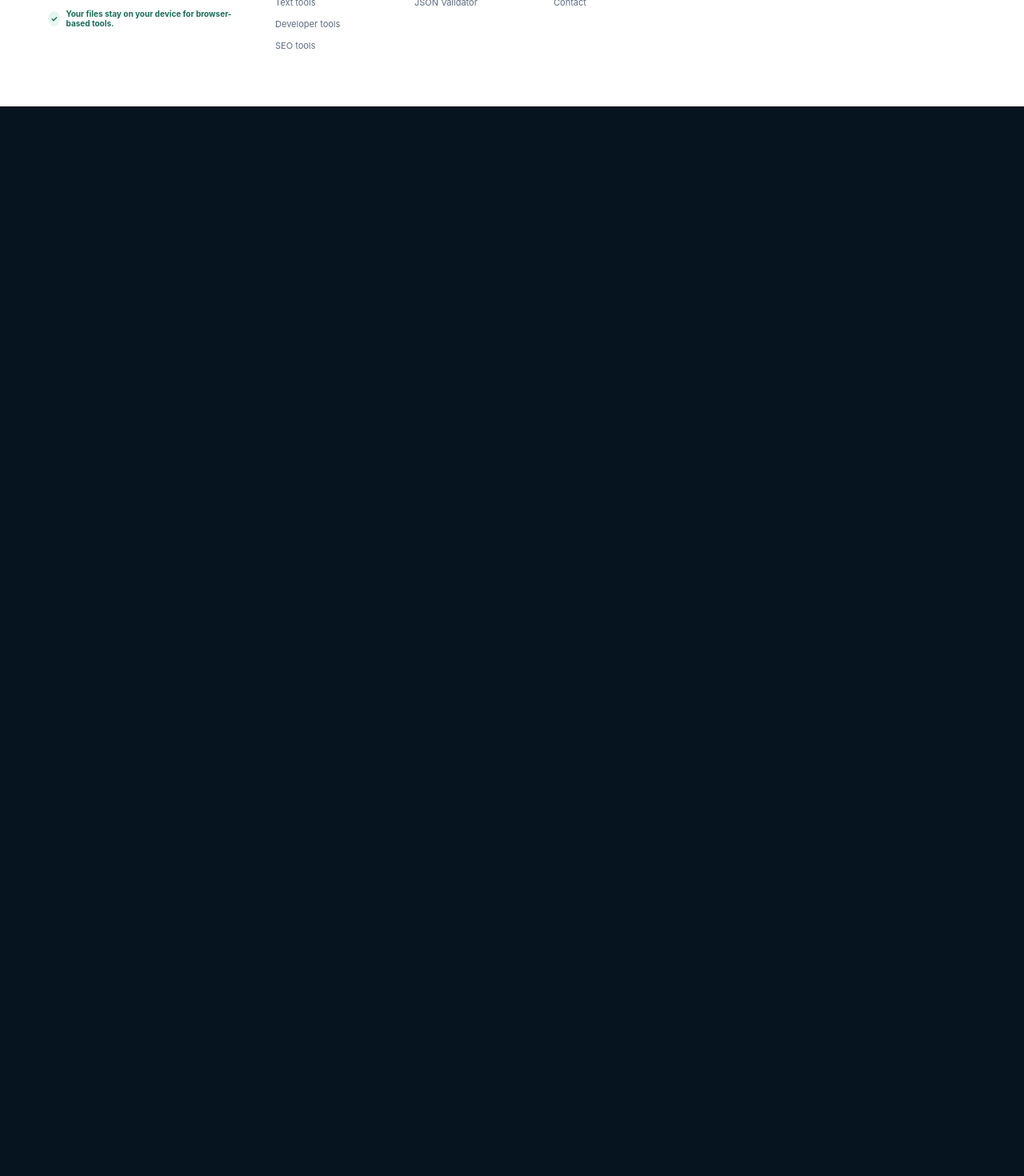
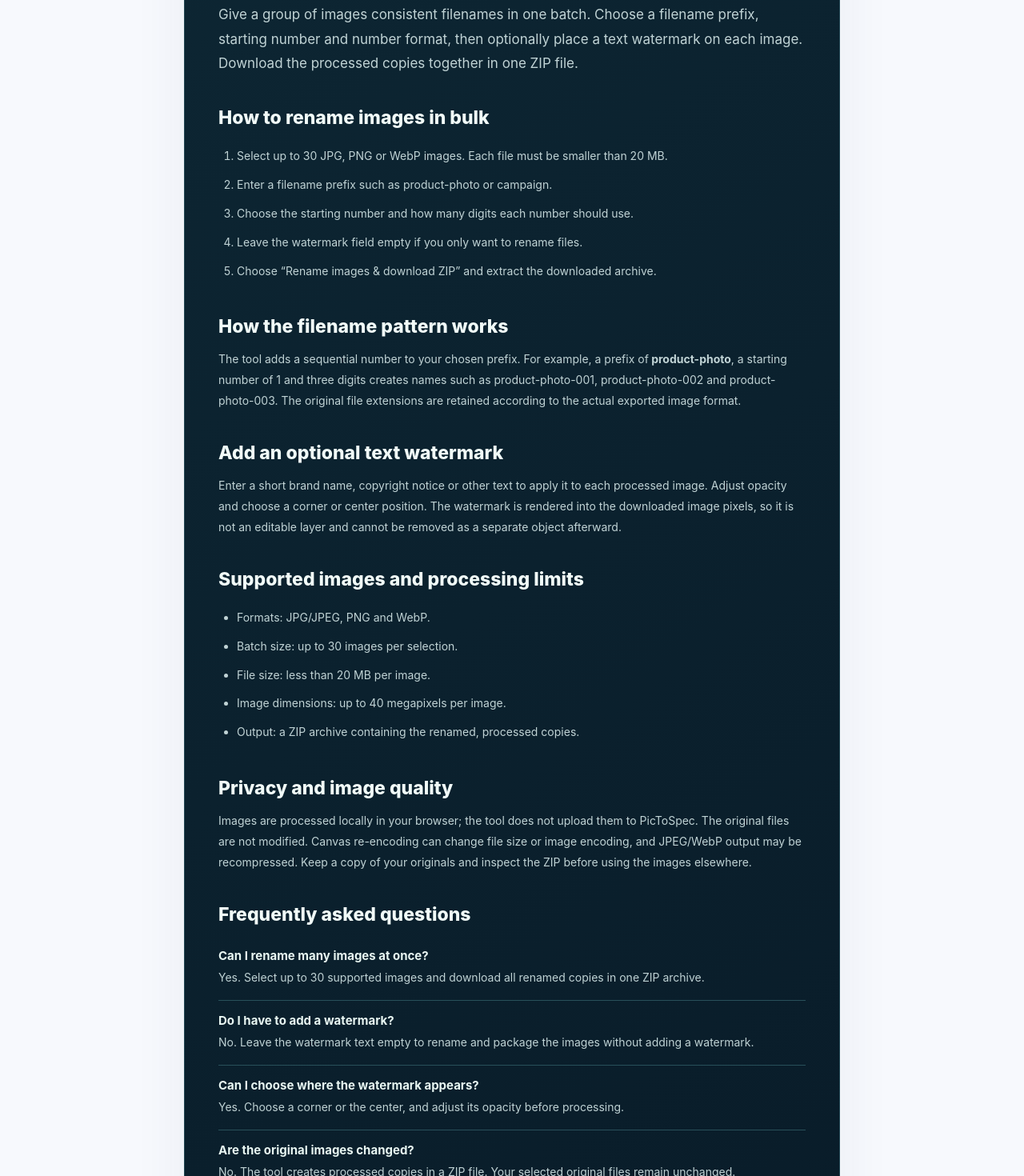
Before and after one commit to ya6331856-cpu/pic-to-spec, a Next.js app: page /bulk-image-renamer-watermark in a window 1280 px wide. Shown: the part 1280-2750 px from the top of the page at 80% size. Before the commit the page ends 1413 px from the top, so only its background shows below. Built offline with nearby package versions, Linux system fonts and the light colour scheme; no server answers.

Commit message:
Improve bulk image renamer and watermark page SEO

```diff
--- a/app/bulk-image-renamer-watermark/page.tsx
+++ b/app/bulk-image-renamer-watermark/page.tsx
@@ -1,4 +1,113 @@
 import type { Metadata } from "next";
 import ImageBatchTools from "@/components/ImageBatchTools";
-export const metadata: Metadata = { title: "Bulk Image Renamer & Watermark Tool — Free Online Tool", description: "Rename up to 30 JPG, PNG and WebP images in your browser. Add optional text watermarks and download a ZIP. No upload required.", alternates: { canonical: "/bulk-image-renamer-watermark" } };
-export default function Page() { return <ImageBatchTools mode="batch" />; }
+import ToolStructuredData from "@/components/ToolStructuredData";
+
+export const metadata: Metadata = {
+  title: "Bulk Image Renamer & Watermark Tool – Rename Images Online",
+  description:
+    "Rename up to 30 JPG, PNG and WebP images at once, add an optional text watermark and download the processed images in a ZIP. Free browser-based tool.",
+  alternates: { canonical: "/bulk-image-renamer-watermark" },
+  openGraph: {
+    title: "Bulk Image Renamer & Watermark Tool | PicToSpec",
+    description:
+      "Batch rename up to 30 images, add optional text watermarks and download a ZIP without uploading your files.",
+    type: "website",
+    url: "https://pictospec.com/bulk-image-renamer-watermark",
+  },
+  twitter: {
+    card: "summary",
+    title: "Bulk Image Renamer & Watermark Tool | PicToSpec",
+    description:
+      "Rename multiple JPG, PNG and WebP images and optionally add a text watermark in your browser.",
+  },
+};
+
+export default function Page() {
+  return (
+    <>
+      <ToolStructuredData
+        path="/bulk-image-renamer-watermark"
+        name="Bulk Image Renamer and Watermark Tool"
+        description="Rename up to 30 JPG, PNG and WebP images in one ZIP archive and optionally add a text watermark to each image locally in the browser."
+        applicationCategory="UtilitiesApplication"
+        features={[
+          "Batch process up to 30 images",
+          "Accept JPG, PNG and WebP files",
+          "Set a filename prefix and starting number",
+          "Choose the number of digits in filenames",
+          "Add optional text watermarks",
+          "Adjust watermark opacity and position",
+          "Download processed images in a ZIP archive",
+          "Process files locally in the browser",
+          "Support images up to 20 MB each",
+        ]}
+      />
+      <ImageBatchTools mode="batch" />
+      <main className="seo-page">
+        <p className="kicker">BULK IMAGE RENAMER & WATERMARK</p>
+        <h2>Rename multiple images and add a text watermark</h2>
+        <p className="lead">
+          Give a group of images consistent filenames in one batch. Choose a filename prefix,
+          starting number and number format, then optionally place a text watermark on each image.
+          Download the processed copies together in one ZIP file.
+        </p>
+        <h2>How to rename images in bulk</h2>
+        <ol>
+          <li>Select up to 30 JPG, PNG or WebP images. Each file must be smaller than 20 MB.</li>
+          <li>Enter a filename prefix such as product-photo or campaign.</li>
+          <li>Choose the starting number and how many digits each number should use.</li>
+          <li>Leave the watermark field empty if you only want to rename files.</li>
+          <li>Choose “Rename images & download ZIP” and extract the downloaded archive.</li>
+        </ol>
+        <h2>How the filename pattern works</h2>
+        <p>
+          The tool adds a sequential number to your chosen prefix. For example, a prefix of
+          <strong> product-photo</strong>, a starting number of 1 and three digits creates names
+          such as product-photo-001, product-photo-002 and product-photo-003. The original file
+          extensions are retained according to the actual exported image format.
+        </p>
+        <h2>Add an optional text watermark</h2>
+        <p>
+          Enter a short brand name, copyright notice or other text to apply it to each processed
+          image. Adjust opacity and choose a corner or center position. The watermark is rendered
+          into the downloaded image pixels, so it is not an editable layer and cannot be removed
+          as a separate object afterward.
+        </p>
+        <h2>Supported images and processing limits</h2>
+        <ul>
+          <li>Formats: JPG/JPEG, PNG and WebP.</li>
+          <li>Batch size: up to 30 images per selection.</li>
+          <li>File size: less than 20 MB per image.</li>
+          <li>Image dimensions: up to 40 megapixels per image.</li>
+          <li>Output: a ZIP archive containing the renamed, processed copies.</li>
+        </ul>
+        <h2>Privacy and image quality</h2>
+        <p>
+          Images are processed locally in your browser; the tool does not upload them to PicToSpec.
+          The original files are not modified. Canvas re-encoding can change file size or image
+          encoding, and JPEG/WebP output may be recompressed. Keep a copy of your originals and
+          inspect the ZIP before using the images elsewhere.
+        </p>
+        <h2>Frequently asked questions</h2>
+        <div className="faq">
+          <h3>Can I rename many images at once?</h3>
+          <p>Yes. Select up to 30 supported images and download all renamed copies in one ZIP archive.</p>
+        </div>
+        <div className="faq">
+          <h3>Do I have to add a watermark?</h3>
+          <p>No. Leave the watermark text empty to rename and package the images without adding a watermark.</p>
+        </div>
+        <div className="faq">
+          <h3>Can I choose where the watermark appears?</h3>
+          <p>Yes. Choose a corner or the center, and adjust its opacity before processing.</p>
+        </div>
+        <div className="faq">
+          <h3>Are the original images changed?</h3>
+          <p>No. The tool creates processed copies in a ZIP file. Your selected original files remain unchanged.</p>
+        </div>
+        <h2>Related image tools</h2>
+        <p><a href="/image-compressor">Image compressor</a> · <a href="/image-resizer">Image resizer</a> · <a href="/image-converter">Image converter</a> · <a href="/image-blur-pixelate-tool">Image blur and pixelate tool</a></p>
+      </main>
+    </>
+  );
+}
```
